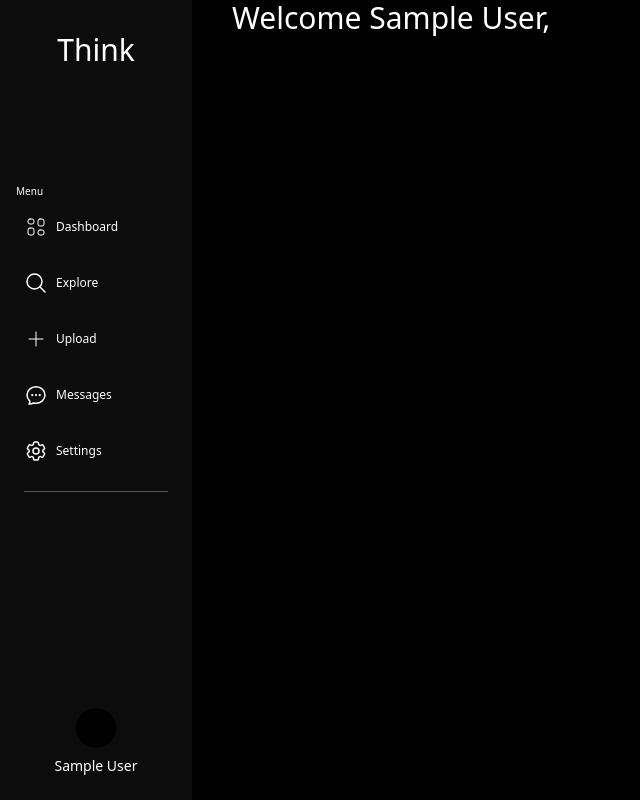
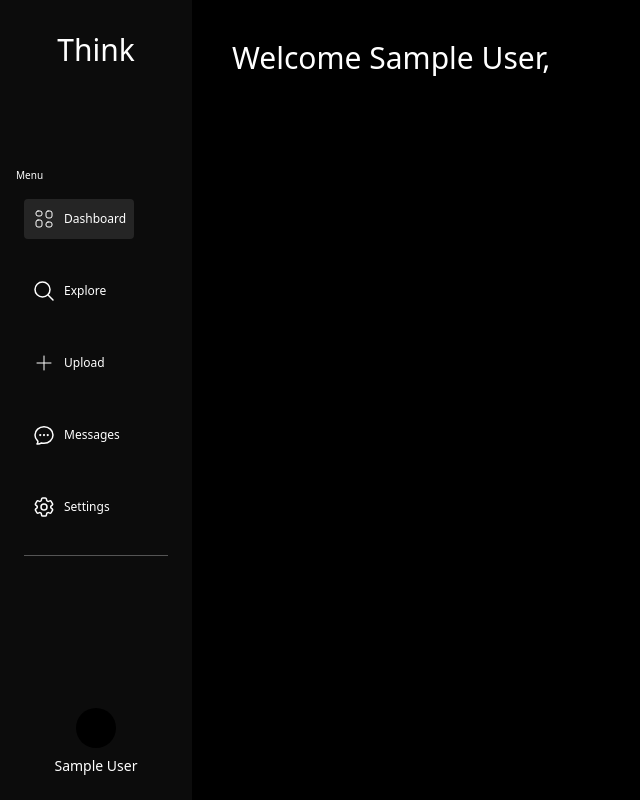
Before and after one commit to Logannford/vue-auth-app, a Vue app: page / in a window 1280 px wide. Shown: the whole page, without its empty margins (0-640 px from the left). Built offline with nearby package versions, Linux system fonts and the light colour scheme; no server answers; sample sign-in values are in the browser's storage.

Commit message:
nav changes

```diff
--- a/src/components/NavigationDesktop.vue
+++ b/src/components/NavigationDesktop.vue
@@ -6,13 +6,14 @@
             Think
         </div>
 
-        <div class="font-thin text-[10px] mt-24 self-start ml-4 -mb-1">
+        <div class="font-thin text-[10px] mt-20 self-start ml-4 -mb-1">
             Menu
         </div>
 
         <div class="self-start ml-6 flex flex-col gap-y-8">
             <!-- Home -->
-            <RouterLink to="/" class="flex">
+            <button @click="counter=1" :class="{'bg-[#252525] rounded duration-300': counter==1}">
+                <RouterLink to="/" class="flex p-2">
                     <svg xmlns="http://www.w3.org/2000/svg" class="icon icon-tabler icon-tabler-layout-2" width="24" height="24" viewBox="0 0 24 24" stroke-width="1" stroke="currentColor" fill="none" stroke-linecap="round" stroke-linejoin="round">
                         <path stroke="none" d="M0 0h24v24H0z" fill="none"/>
                         <rect x="4" y="4" width="6" height="5" rx="2" />
@@ -24,8 +25,10 @@
                         Dashboard
                     </span>
                 </RouterLink>
+            </button>
             <!-- Second page-->
-            <RouterLink to="/explore" class="flex">
+            <button @click="counter=2" :class="{'bg-[#252525] rounded duration-300': counter==2}">
+                <RouterLink to="/explore" class="flex p-2">
                     <svg xmlns="http://www.w3.org/2000/svg" fill="none" viewBox="0 0 24 24" stroke-width="1.5" stroke="currentColor" class="w-6 h-6">
                         <path stroke-linecap="round" stroke-linejoin="round" d="M21 21l-5.197-5.197m0 0A7.5 7.5 0 105.196 5.196a7.5 7.5 0 0010.607 10.607z" />
                     </svg>
@@ -33,8 +36,10 @@
                         Explore
                     </span>
                 </RouterLink>
+            </button>
             <!-- Upload -->
-            <RouterLink to="/" class="flex text-white">
+            <button @click="counter=3" :class="{'bg-[#252525] rounded duration-300': counter==3}">
+                <RouterLink to="/" class="flex text-white p-2">
                     <svg xmlns="http://www.w3.org/2000/svg" class="icon icon-tabler icon-tabler-plus" width="24" height="24" viewBox="0 0 24 24" stroke-width="1" stroke="currentColor" fill="none" stroke-linecap="round" stroke-linejoin="round">
                         <path stroke="none" d="M0 0h24v24H0z" fill="none"/>
                         <line x1="12" y1="5" x2="12" y2="19" />
@@ -44,8 +49,10 @@
                         Upload
                     </span>
                 </RouterLink>
+            </button>
             <!-- Messages -->
-            <RouterLink to="/messages" class="flex text-white">
+            <button @click="counter=4" :class="{'bg-[#252525] rounded duration-300': counter==4}">
+                <RouterLink to="/messages" class="flex text-white p-2">
                     <svg xmlns="http://www.w3.org/2000/svg" fill="none" viewBox="0 0 24 24" stroke-width="1.5" stroke="currentColor" class="w-6 h-6">
                         <path stroke-linecap="round" stroke-linejoin="round" d="M8.625 12a.375.375 0 11-.75 0 .375.375 0 01.75 0zm0 0H8.25m4.125 0a.375.375 0 11-.75 0 .375.375 0 01.75 0zm0 0H12m4.125 0a.375.375 0 11-.75 0 .375.375 0 01.75 0zm0 0h-.375M21 12c0 4.556-4.03 8.25-9 8.25a9.764 9.764 0 01-2.555-.337A5.972 5.972 0 015.41 20.97a5.969 5.969 0 01-.474-.065 4.48 4.48 0 00.978-2.025c.09-.457-.133-.901-.467-1.226C3.93 16.178 3 14.189 3 12c0-4.556 4.03-8.25 9-8.25s9 3.694 9 8.25z" />
                     </svg>
@@ -53,8 +60,10 @@
                         Messages
                     </span>
                 </RouterLink>
+            </button>
             <!-- Settings -->
-            <RouterLink to="/settings" class="flex">
+            <button @click="counter=5" :class="{'bg-[#252525] rounded duration-300': counter==5}">
+                <RouterLink to="/settings" class="flex p-2">
                     <svg xmlns="http://www.w3.org/2000/svg" fill="none" viewBox="0 0 24 24" stroke-width="1.5" stroke="currentColor" class="w-6 h-6">
                         <path stroke-linecap="round" stroke-linejoin="round" d="M9.594 3.94c.09-.542.56-.94 1.11-.94h2.593c.55 0 1.02.398 1.11.94l.213 1.281c.063.374.313.686.645.87.074.04.147.083.22.127.324.196.72.257 1.075.124l1.217-.456a1.125 1.125 0 011.37.49l1.296 2.247a1.125 1.125 0 01-.26 1.431l-1.003.827c-.293.24-.438.613-.431.992a6.759 6.759 0 010 .255c-.007.378.138.75.43.99l1.005.828c.424.35.534.954.26 1.43l-1.298 2.247a1.125 1.125 0 01-1.369.491l-1.217-.456c-.355-.133-.75-.072-1.076.124a6.57 6.57 0 01-.22.128c-.331.183-.581.495-.644.869l-.213 1.28c-.09.543-.56.941-1.11.941h-2.594c-.55 0-1.02-.398-1.11-.94l-.213-1.281c-.062-.374-.312-.686-.644-.87a6.52 6.52 0 01-.22-.127c-.325-.196-.72-.257-1.076-.124l-1.217.456a1.125 1.125 0 01-1.369-.49l-1.297-2.247a1.125 1.125 0 01.26-1.431l1.004-.827c.292-.24.437-.613.43-.992a6.932 6.932 0 010-.255c.007-.378-.138-.75-.43-.99l-1.004-.828a1.125 1.125 0 01-.26-1.43l1.297-2.247a1.125 1.125 0 011.37-.491l1.216.456c.356.133.751.072 1.076-.124.072-.044.146-.087.22-.128.332-.183.582-.495.644-.869l.214-1.281z" />
                         <path stroke-linecap="round" stroke-linejoin="round" d="M15 12a3 3 0 11-6 0 3 3 0 016 0z" />
@@ -63,6 +72,7 @@
                         Settings
                     </span>
                 </RouterLink>
+            </button>
         </div>
         <hr class="border-t border-white w-3/4 opacity-30 mt-2" />
         <!-- Profile -->
@@ -79,18 +89,21 @@
 </template>
 
 <script>
+import { ref} from 'vue';
 
 export default {
     data(){
         return{
-            active: 1
+
         }
     },
 
     setup () {
+        let counter = ref(1);
 
-
-        return {}
+        return {
+            counter
+        }
     },
     components: {
 
--- a/src/views/HomeView.vue
+++ b/src/views/HomeView.vue
@@ -1,5 +1,5 @@
 <template>
-  <div class="flex justify-center">
+  <div class="flex justify-center mt-10">
     <h1 class="text-white text-3xl font-thin ml-10">
       <!-- This is getting the displayName from the currently signed in user -->
       Welcome {{ this.$store.state.user.displayName }},
```
Lines whose indentation alone changed are shown as unchanged.
